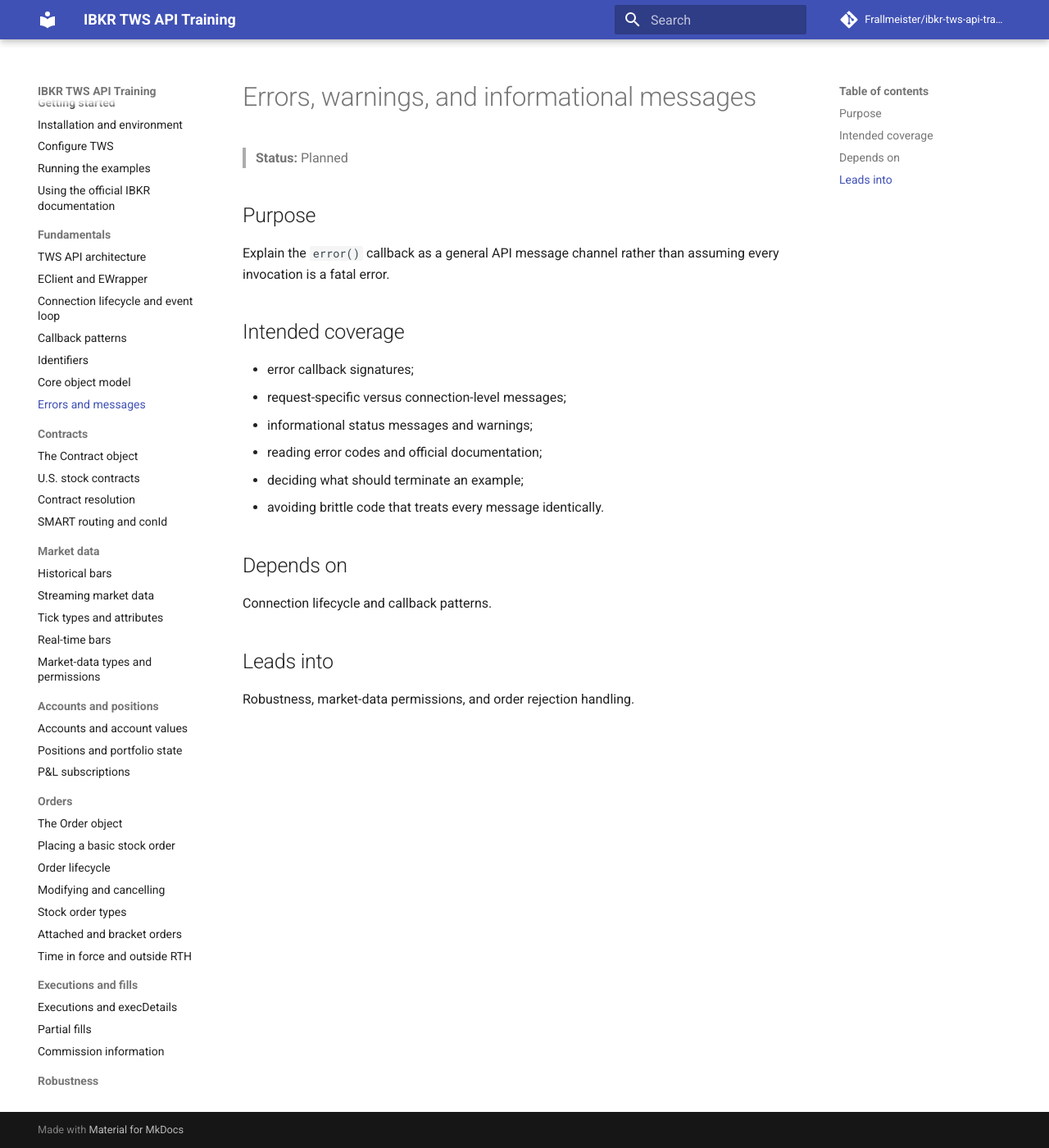
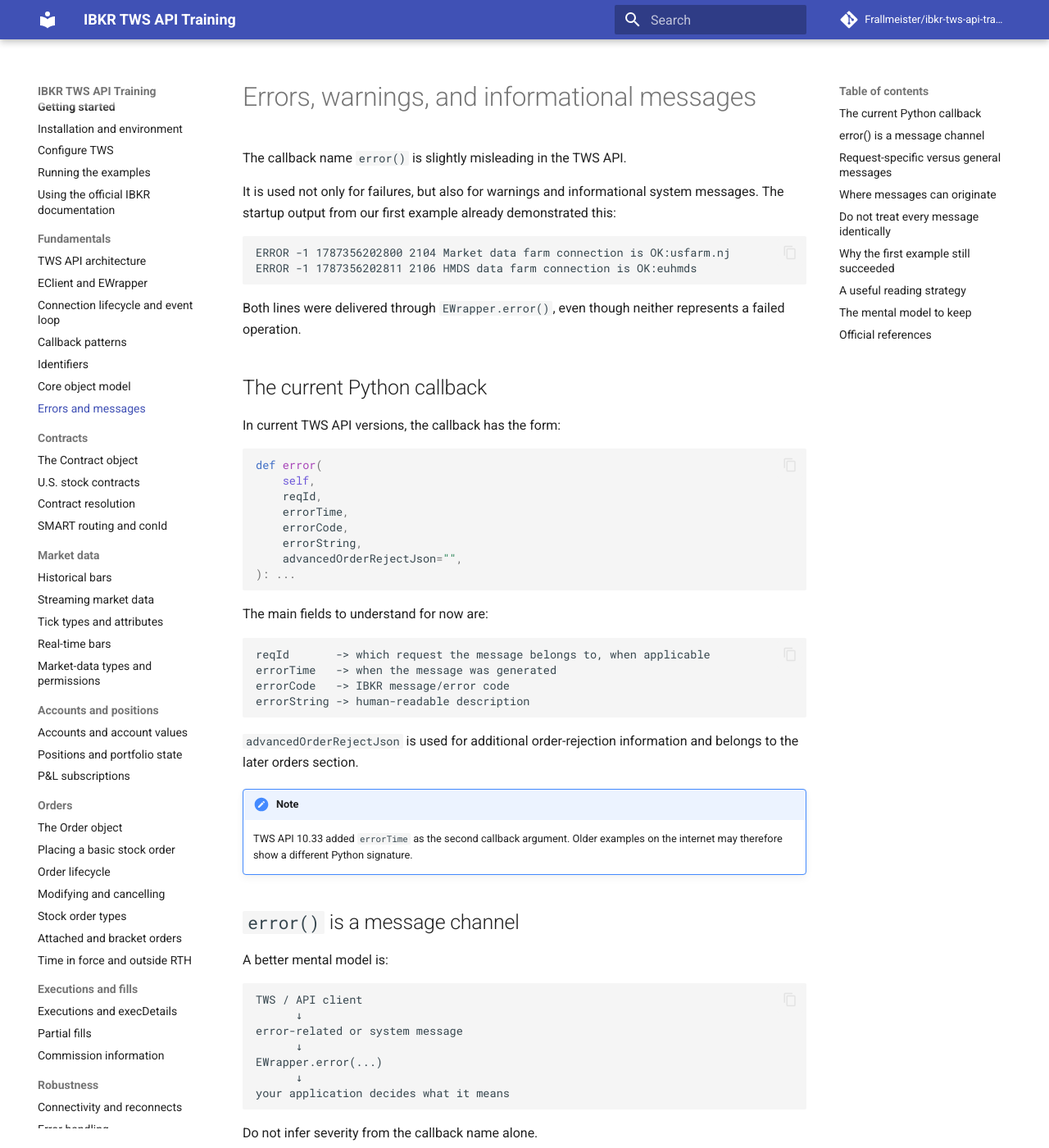
Before and after one commit to Frallmeister/ibkr-tws-api-training, an MkDocs documentation site: the page built from docs/fundamentals/errors-and-messages.md, in a window 1280 px wide and 1400 px high. Shown: the whole window at 82% size. Built offline with MkDocs 1.6.1 and Material for MkDocs 9.7.7, drawn with Linux system fonts in a browser that asks for light colours; comment, search, counter and statistics services are not loaded; some of the changed text lies outside the part shown.

Commit message:
docs: explain errors warnings and messages

````diff
--- a/docs/fundamentals/errors-and-messages.md
+++ b/docs/fundamentals/errors-and-messages.md
@@ -1,24 +1,190 @@
 # Errors, warnings, and informational messages
 
-> **Status:** Planned
+The callback name `error()` is slightly misleading in the TWS API.
 
-## Purpose
+It is used not only for failures, but also for warnings and informational system messages. The startup output from our first example already demonstrated this:
 
-Explain the `error()` callback as a general API message channel rather than assuming every invocation is a fatal error.
+```text
+ERROR -1 1787356202800 2104 Market data farm connection is OK:usfarm.nj
+ERROR -1 1787356202811 2106 HMDS data farm connection is OK:euhmds
+```
 
-## Intended coverage
+Both lines were delivered through `EWrapper.error()`, even though neither represents a failed operation.
 
-- error callback signatures;
-- request-specific versus connection-level messages;
-- informational status messages and warnings;
-- reading error codes and official documentation;
-- deciding what should terminate an example;
-- avoiding brittle code that treats every message identically.
+## The current Python callback
 
-## Depends on
+In current TWS API versions, the callback has the form:
 
-Connection lifecycle and callback patterns.
+```python
+def error(
+    self,
+    reqId,
+    errorTime,
+    errorCode,
+    errorString,
+    advancedOrderRejectJson="",
+): ...
+```
 
-## Leads into
+The main fields to understand for now are:
 
-Robustness, market-data permissions, and order rejection handling.
+```text
+reqId       -> which request the message belongs to, when applicable
+errorTime   -> when the message was generated
+errorCode   -> IBKR message/error code
+errorString -> human-readable description
+```
+
+`advancedOrderRejectJson` is used for additional order-rejection information and belongs to the later orders section.
+
+!!! note
+    TWS API 10.33 added `errorTime` as the second callback argument. Older examples on the internet may therefore show a different Python signature.
+
+## `error()` is a message channel
+
+A better mental model is:
+
+```text
+TWS / API client
+      ↓
+error-related or system message
+      ↓
+EWrapper.error(...)
+      ↓
+your application decides what it means
+```
+
+Do not infer severity from the callback name alone.
+
+Instead, inspect the code, text, request context, and IBKR's error-code documentation.
+
+For example:
+
+```text
+2104 -> market data farm connection is OK
+2106 -> historical data farm connection is OK
+```
+
+IBKR explicitly documents these as notifications rather than true error conditions.
+
+By contrast:
+
+```text
+502 -> could not connect to TWS
+504 -> not connected
+```
+
+represent actual connectivity failures.
+
+## Request-specific versus general messages
+
+Many error callbacks include the `reqId` of the request that caused the message.
+
+Conceptually:
+
+```text
+reqMktData(reqId=17, ...)
+        ↓
+TWS rejects or warns about that request
+        ↓
+error(reqId=17, ...)
+```
+
+That lets the application associate the message with the correct operation.
+
+Some messages are not tied to one request. In those cases IBKR commonly uses:
+
+```text
+reqId = -1
+```
+
+The 2104 and 2106 startup messages from our first example are examples of this. They describe system/connectivity state rather than a particular API request.
+
+## Where messages can originate
+
+Not every message delivered through `error()` is generated by the same component.
+
+For example, error code 502 can occur when the operating system fails to open the TCP connection to TWS. The API client then delivers that condition through `EWrapper.error()`.
+
+Other messages originate from TWS or IBKR infrastructure.
+
+So the callback is best understood as a common delivery point for error-related and system information, not as proof that TWS itself generated every message.
+
+## Do not treat every message identically
+
+A simple learning script may print every `error()` callback. That is useful because it exposes what the API is doing.
+
+A more robust application will eventually distinguish between categories such as:
+
+```text
+informational status
+warning
+request failure
+connectivity failure
+order rejection
+```
+
+But this does **not** mean maintaining a hard-coded list of every IBKR code inside each example.
+
+For now, the important habit is:
+
+1. read `errorCode` and `errorString`;
+2. check whether `reqId` associates the message with a request;
+3. look up unfamiliar codes in IBKR's current error-code documentation;
+4. decide whether the message actually requires application action.
+
+The later robustness chapters will cover how long-running applications should react to specific connectivity events and failures.
+
+## Why the first example still succeeded
+
+The first example produced several lines beginning with `ERROR`, followed by the requested server time.
+
+The actual flow was:
+
+```text
+nextValidId(...)
+    ↓
+reqCurrentTime()
+    ↓
+2104 / 2106 status messages
+    ↓
+currentTime(...)
+    ↓
+disconnect()
+```
+
+The presence of `error()` callbacks did not interrupt the request/response flow. They were simply additional messages processed by the same event loop.
+
+This is another consequence of the asynchronous model covered in the previous chapters: unrelated messages can arrive while another request is active.
+
+## A useful reading strategy
+
+When `error()` fires, ask:
+
+1. **Which code is this?**
+2. **Is it tied to a request ID or is it general system state?**
+3. **Does IBKR describe it as an error, warning, or notification?**
+4. **Does the current operation need to stop, retry, or simply continue?**
+
+Those questions are more useful than treating every call to `error()` as exceptional program termination.
+
+## The mental model to keep
+
+```text
+EWrapper.error(...)
+        │
+        ├── informational notification
+        ├── warning
+        ├── request-specific failure
+        ├── connectivity problem
+        └── later: order rejection details
+```
+
+The callback name is fixed by the API, but the messages it carries have different meanings and severities.
+
+With this chapter, the fundamentals section has established the core runtime model needed for the rest of the course. The next section begins with the `Contract` object and how IBKR identifies U.S. stocks.
+
+## Official references
+
+- [Receiving error messages](https://www.interactivebrokers.com/docs/tws-api/doc/error-handling/receiving-error-messages)
+- [Error codes](https://www.interactivebrokers.com/docs/tws-api/doc/error-handling/error-codes)
````
